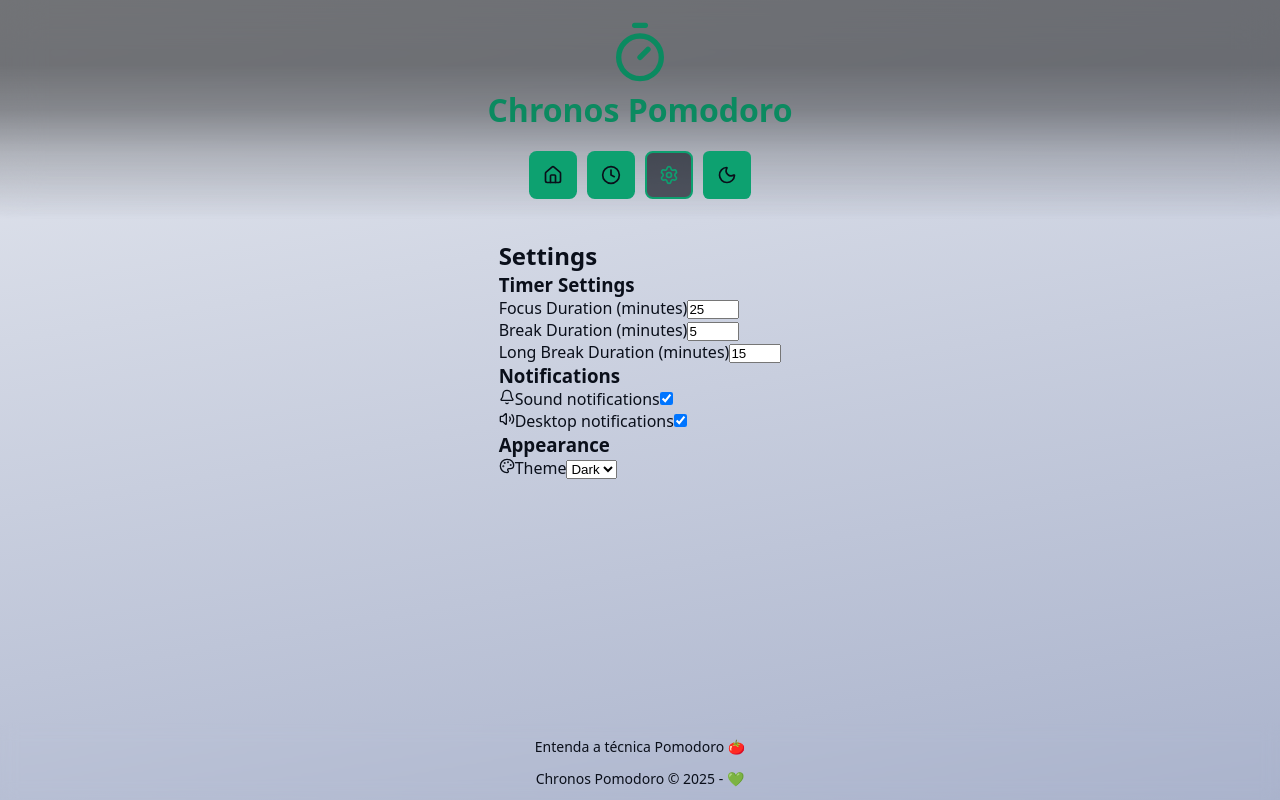
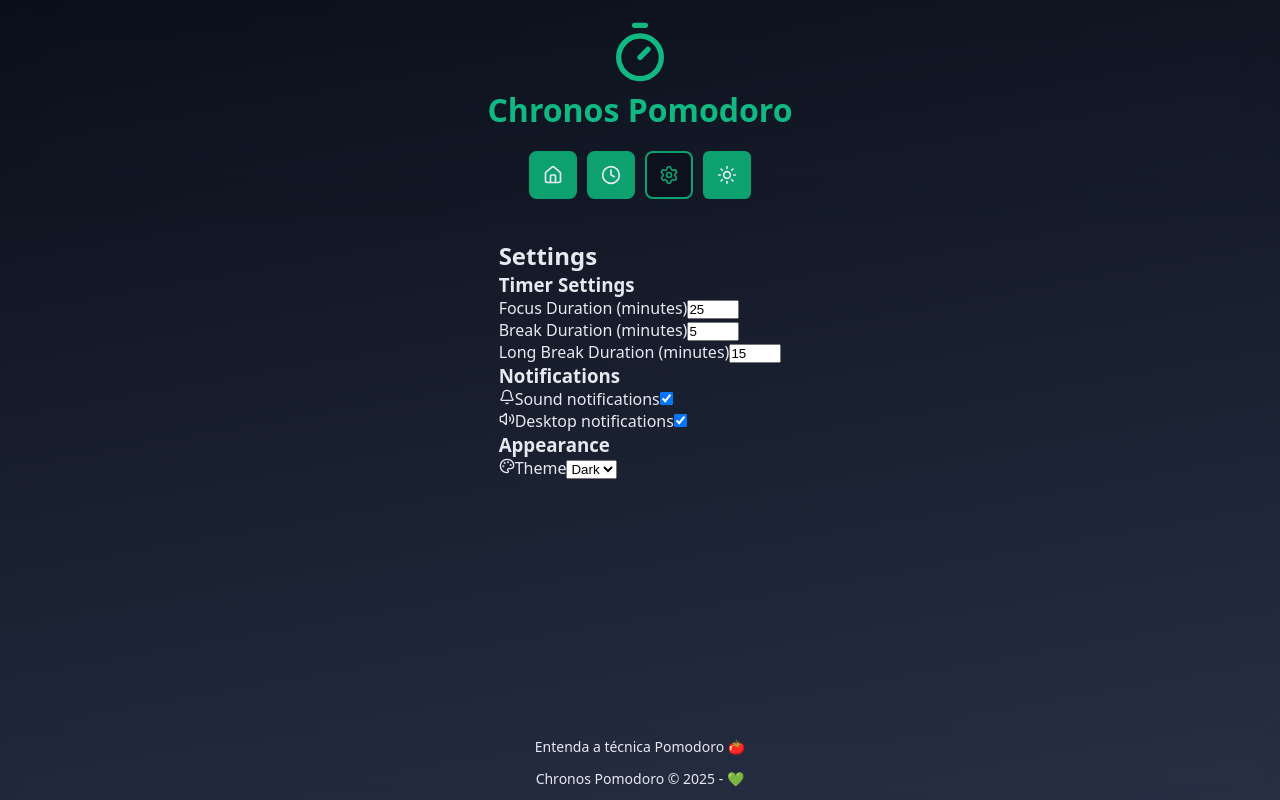
Before and after one commit to StealthWorm/chronos-pomodoro, a React (Vite) app: page /settings in a window 1280 px wide. Built offline with nearby package versions, Linux system fonts and the light colour scheme.

Commit message:
refactor: minor refactor for styles and code optimizations

```diff
--- a/src/components/Container/styles.module.css
+++ b/src/components/Container/styles.module.css
@@ -8,6 +8,5 @@
 }
 
 .content {
-  /* margin: 3.2rem; */
   display: flex;
 }
--- a/src/components/Heading/styles.module.css
+++ b/src/components/Heading/styles.module.css
@@ -16,7 +16,7 @@
   position: absolute;
   inset: 0;
   backdrop-filter: blur(20px);
-  mask: linear-gradient(
+  /* mask: linear-gradient(
     180deg,
     black 30%,
     rgba(0, 0, 0, 0.8) 50%,
@@ -30,8 +30,8 @@
     rgba(0, 0, 0, 0.8) 50%,
     rgba(0, 0, 0, 0.4) 70%,
     transparent 100%
-  );
-  background: rgba(0, 0, 0, 0.507);
+  ); */
+  /* background: rgba(0, 0, 0, 0.507); */
   pointer-events: none;
   z-index: -1;
 }
--- a/src/hooks/useDocumentTitle.ts
+++ b/src/hooks/useDocumentTitle.ts
@@ -14,4 +14,6 @@ export function useDocumentTitle() {
     const title = routeTitles[location.pathname] || 'Chronos Pomodoro'
     document.title = title
   }, [location.pathname])
+
+  return { location }
 }
--- a/src/layouts/DefaultLayout/index.tsx
+++ b/src/layouts/DefaultLayout/index.tsx
@@ -1,76 +1,75 @@
-import { TimerIcon, Clock, Settings, HomeIcon, Sun, Moon } from "lucide-react";
-import { Link, Outlet, useLocation } from "react-router-dom";
-import { use, useEffect, useState } from "react";
+import { Clock, Settings, HomeIcon, Sun, Moon } from "lucide-react";
+import { Link, Outlet } from "react-router-dom";
+import { useEffect, useState } from "react";
 import { useDocumentTitle } from "../../hooks/useDocumentTitle";
 import { Heading } from "../../components/Heading";
 import { Footer } from "../../components/Footer";
-import styles from "./styles.module.css";
 import { Navbar } from "../../components/Navbar";
 import { Logo } from "../../components/Logo";
+import styles from "./styles.module.css";
 
-type AvailableThemes = "dark" | "light";
+type Theme = "dark" | "light";
+
+const NAVIGATION_ITEMS = [
+  {
+    path: "/",
+    icon: HomeIcon,
+    title: "Home",
+    ariaLabel: "Ir para Home"
+  },
+  {
+    path: "/history",
+    icon: Clock,
+    title: "History",
+    ariaLabel: "Ir para Histórico"
+  },
+  {
+    path: "/settings",
+    icon: Settings,
+    title: "Settings",
+    ariaLabel: "Ir para Configurações"
+  }
+] as const;
 
 export function DefaultLayout() {
-  useDocumentTitle()
-  const location = useLocation();
-  const [currentTheme, setCurrentTheme] = useState<AvailableThemes>(localStorage.getItem("theme") as AvailableThemes || "dark");
+  const { location } = useDocumentTitle();
+  const [theme, setTheme] = useState<Theme>(() =>
+    (localStorage.getItem("theme") as Theme) || "dark"
+  );
 
-  function handleThemeToggle(e: React.MouseEvent<HTMLButtonElement, MouseEvent>) {
-    e.preventDefault();
-
-    setCurrentTheme((prevTheme) => {
-      return prevTheme === "dark" ? "light" : "dark";
-    });
-  }
+  const handleToggleTheme = () => {
+    setTheme(prevTheme => prevTheme === "dark" ? "light" : "dark");
+  };
 
   useEffect(() => {
-    const currentTheme = localStorage.getItem("theme") as AvailableThemes;
-    const nextTheme = currentTheme === "dark" ? "light" : "dark";
-
-    document.documentElement.setAttribute("data-theme", nextTheme);
-    localStorage.setItem("theme", nextTheme);
-  }, [currentTheme]);
+    document.documentElement.setAttribute("data-theme", theme);
+    localStorage.setItem("theme", theme);
+  }, [theme]);
 
   return (
     <div className={styles.container}>
       <Heading>
         <Logo />
         <Navbar>
-          <Link
-            to="/"
-            className={`${styles.link} ${location.pathname === "/" ? styles.active : ""}`}
-            title="Home"
-            aria-label="Ir para Home"
-          >
-            <HomeIcon size={20} />
-          </Link>
-          <Link
-            to="/history"
-            className={`${styles.link} ${location.pathname === "/history" ? styles.active : ""}`}
-            title="History"
-            aria-label="Ir para Histórico"
-          >
-            <Clock size={20} />
-          </Link>
-          <Link
-            to="/settings"
-            className={`${styles.link} ${location.pathname === "/settings" ? styles.active : ""}`}
-            title="Settings"
-            aria-label="Ir para Configurações"
-          >
-            <Settings size={20} />
-          </Link>
+          {NAVIGATION_ITEMS.map(({ path, icon: Icon, title, ariaLabel }) => (
+            <Link
+              key={path}
+              to={path}
+              className={`${styles.link} ${location.pathname === path ? styles.active : ""}`}
+              title={title}
+              aria-label={ariaLabel}
+            >
+              <Icon size={20} />
+            </Link>
+          ))}
 
           <button
             className={styles.themeToggle}
             title="Toggle theme"
-            onClick={(e) => handleThemeToggle(e)}
+            onClick={handleToggleTheme}
             aria-label="Mudar tema"
           >
-            {currentTheme === "light"
-              ? <Sun size={20} />
-              : <Moon size={20} />
-            }
+            {theme === "light" ? <Moon size={20} /> : <Sun size={20} />}
           </button>
         </Navbar>
       </Heading>
@@ -79,5 +78,5 @@ export function DefaultLayout() {
 
       <Footer />
     </div>
-  )
+  );
 }
```
